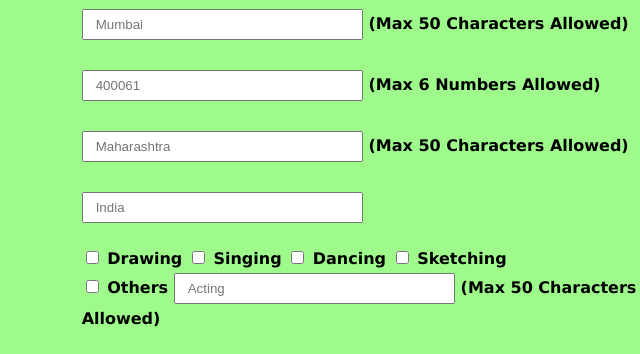
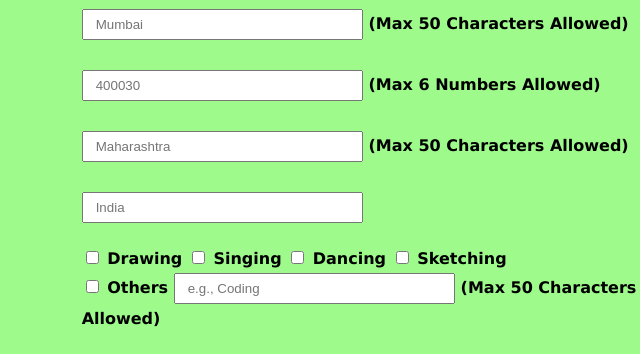
Before and after one commit to prathikpoojari/registrationform-html, a plain HTML site: page index.html in a window 1280 px wide. Shown: the part 565-919 px from the top of the page, 372-1012 px from the left. Drawn offline with Linux system fonts and the light colour scheme.

Commit message:
Add files via upload

```diff
--- a/index.html
+++ b/index.html
@@ -197,7 +197,7 @@ Female
 
 <tr>
 <td>Pin Code</td>
-<td><input type="Number" name="PinCode" maxlength="6" placeholder="400061"/>
+<td><input type="Number" name="PinCode" maxlength="6" placeholder="400030"/>
 (Max 6 Numbers Allowed)
 </td>
 </tr>
@@ -228,7 +228,7 @@ Sketching
 <br />
 <input type="checkbox" name="HobbyOther" value="Other">
 Others
-<input type="text" name="Other_Hobby" maxlength="50" placeholder="Acting" />
+<input type="text" name="Other_Hobby" maxlength="50" placeholder="e.g., Coding" />
 (Max 50 Characters Allowed)
 </td>
 </tr>
```
